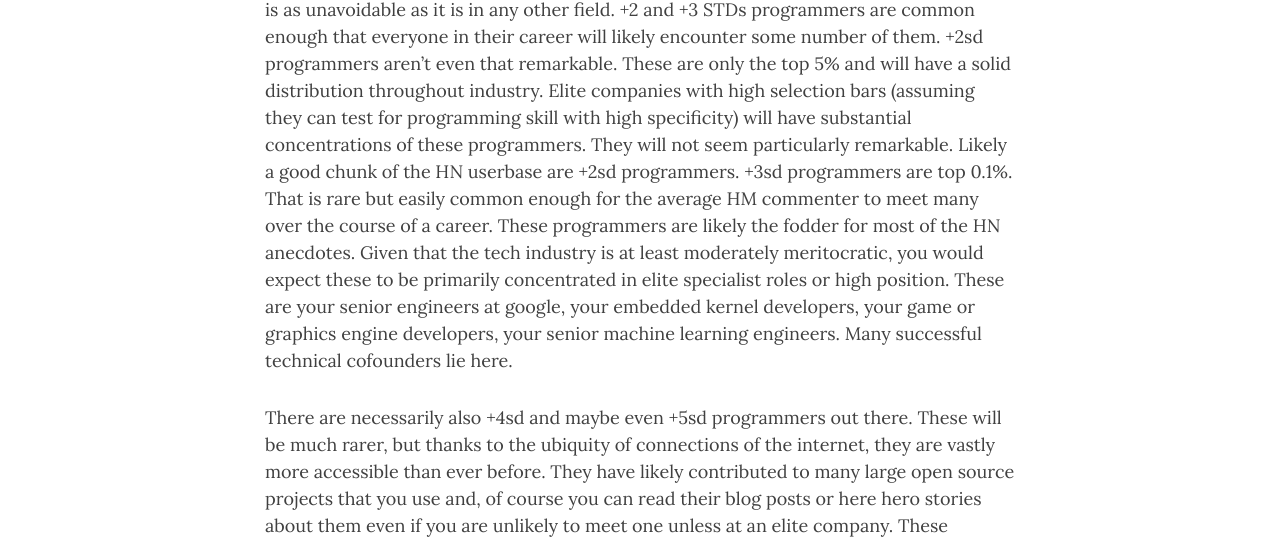
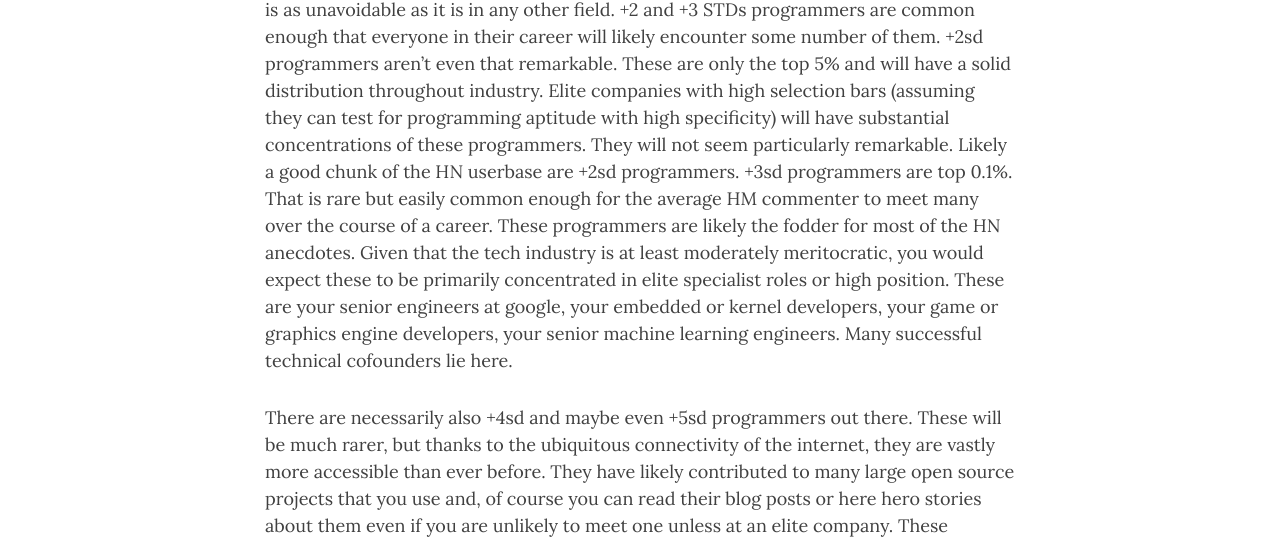
Before and after one commit to BerenMillidge/BerenMillidge.github.io, a Jekyll site: the page built from _posts/2020-03-09-Priors-On-The-10x-Programmer.md, in a window 1280 px wide and 1400 px high, scrolled down 1226 px. Shown: the part 289-832 px from the top of the window. Built offline with Jekyll 4.4.1, drawn with Linux system fonts in a browser that asks for light colours; nearby versions of some CDN libraries; some of the changed text lies outside the part shown.

Commit message:
Update 2020-03-09-Priors-On-The-10x-Programmer.md

```diff
--- a/_posts/2020-03-09-Priors-On-The-10x-Programmer.md
+++ b/_posts/2020-03-09-Priors-On-The-10x-Programmer.md
@@ -5,7 +5,7 @@ title: "Priors on the 10x Programmer"
 
 So, as regularly happens, Hackernews tied itself up in knots about the supposed 10x programmer. The usual conversation ensued. Some people point to John Carmack, Linus Torvalds, or whoever the programming hero of the day is. Surely, they exclaim, *they* must be 10x. Others have anecdotes about some programmer at their work who seems much more productive than everyone else, and has a hero story about them wading onto some crazy codebase and finding the deadly bug with hours to go before the deadline.
 
-Then the other side dive in. Of course 10x programmers don't exist; it's all about the work environment. Some programmers get awesome Greenfield projects which then become famous, making them look like 10x programmers, others get assigned cobol legacy codebase from 1984 strewn with lovecraftian horrors to which even contributing a single line is a soul-wracking process. One type of programmer enjoys fame and plenty of HN admirers who think of then as 10x while the other type are doomed to an invisible stagnation.
+Then the other side dive in. Of course 10x programmers don't exist; it's all about the work environment. Some programmers get awesome greenfield projects which then become famous, making them look like 10x programmers, others get assigned cobol legacy codebase from 1984 strewn with Lovecraftian horrors to which even contributing a single line is a soul-wracking process. One type of programmer enjoys fame and plenty of HN admirers who think of then as 10x while the other type are doomed to an invisible stagnation.
 
 Or there aren't any 10x programmers because it's all about writing clean code, and the supposed 10xs just write super complex unreadable hacks, which everyone else worships due to its complexity, but which is unmaintainable and generally disastrous. The "10x"er then leaves their complex mess behind for someone else (usually the commenter) to clean up.
 
@@ -19,9 +19,9 @@ It is generally always surprising to me how, for such a technical community, HN
 
 This is because nearly every metric of intrinsic human variation is normally distributed. If either programming aptitude or skill was not normally distributed, this would be a huge and important finding.
 
-*Corrollary* -- this means +2sd, +3sd, 4sd and even +5sd programmers definitely exist. This is as unavoidable as it is in any other field. +2 and +3 STDs programmers are common enough that everyone in their career will likely encounter some number of them. +2sd programmers aren't even that remarkable. These are only the top 5% and will have a solid distribution throughout industry. Elite companies with high selection bars (assuming they can test for programming skill with high specificity) will have substantial concentrations of these programmers. They will not seem particularly remarkable. Likely a good chunk of the HN userbase are +2sd programmers. +3sd programmers are top 0.1%. That is rare but easily common enough for the average HM commenter to meet many over the course of a career. These programmers are likely the fodder for most of the HN anecdotes. Given that the tech industry is at least moderately meritocratic, you would expect these to be primarily concentrated in elite specialist roles or high position. These are your senior engineers at google, your embedded kernel developers, your game or graphics engine developers, your senior machine learning engineers. Many successful technical cofounders lie here.
+*Corrollary* -- this means +2sd, +3sd, 4sd and even +5sd programmers definitely exist. This is as unavoidable as it is in any other field. +2 and +3 STDs programmers are common enough that everyone in their career will likely encounter some number of them. +2sd programmers aren't even that remarkable. These are only the top 5% and will have a solid distribution throughout industry. Elite companies with high selection bars (assuming they can test for programming aptitude with high specificity) will have substantial concentrations of these programmers. They will not seem particularly remarkable. Likely a good chunk of the HN userbase are +2sd programmers. +3sd programmers are top 0.1%. That is rare but easily common enough for the average HM commenter to meet many over the course of a career. These programmers are likely the fodder for most of the HN anecdotes. Given that the tech industry is at least moderately meritocratic, you would expect these to be primarily concentrated in elite specialist roles or high position. These are your senior engineers at google, your embedded or kernel developers, your game or graphics engine developers, your senior machine learning engineers. Many successful technical cofounders lie here.
 
-There are necessarily also +4sd and maybe even +5sd programmers out there. These will be much rarer, but thanks to the ubiquity of connections of the internet, they are vastly more accessible than ever before. They have likely contributed to many large open source projects that you use and, of course you can read their blog posts or here hero stories about them even if you are unlikely to meet one unless at an elite company. These programmers are likely to be heavily overrepresented at elite roles in top companies doing novel and exciting work. Of course not all of them are; there will be many who due to bad luck or other personality traits are unable to reach these positions and will be in other positions. HN-hero programmers are likely in this category.
+There are necessarily also +4sd and maybe even +5sd programmers out there. These will be much rarer, but thanks to the ubiquitous connectivity of the internet, they are vastly more accessible than ever before. They have likely contributed to many large open source projects that you use and, of course you can read their blog posts or here hero stories about them even if you are unlikely to meet one unless at an elite company. These programmers are likely to be heavily overrepresented at elite roles in top companies doing novel and exciting work. Of course not all of them are; there will be many who due to bad luck or other personality traits are unable to reach these positions and will be in other positions. HN-hero programmers are likely in this category.
 
 **Prior 2: Project success mostly follows a power law distribution**.
 
```
